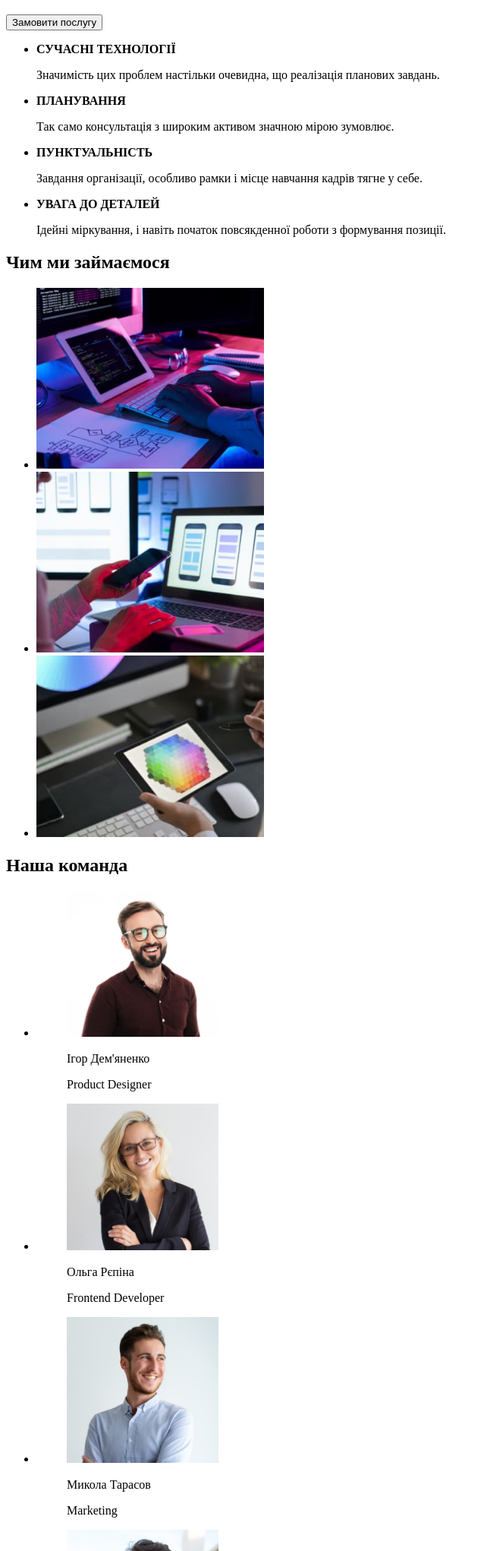
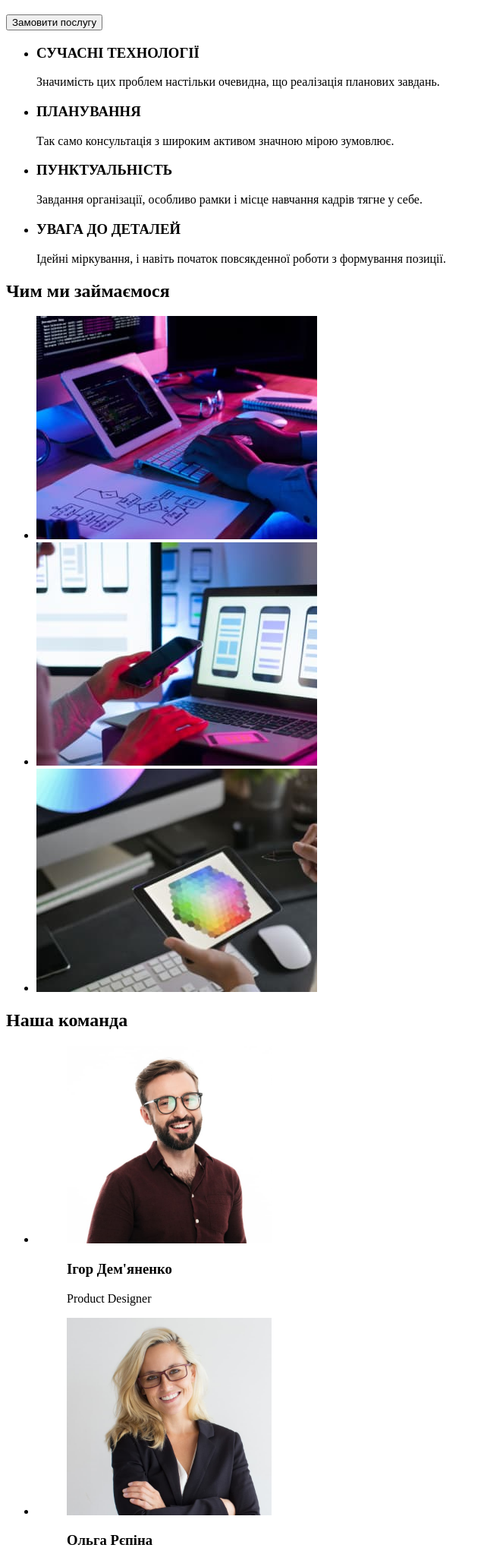
Before and after one commit to Sergiy5/goit-markup-hw-01, a plain HTML site: page index.html in a window 1280 px wide. Shown: the part 191-2233 px from the top of the page at 76% size, without its empty margins (0-642 px from the left). Drawn offline with Linux system fonts and the light colour scheme.

Commit message:
Змінені теги на секції

```diff
--- a/index.html
+++ b/index.html
@@ -9,7 +9,7 @@
   <body>
     <!--Header-->
     <header>
-      <div class="top_line">
+      <!--Navigation panel-->
       <nav>
         <a href="./index.html" class="logo">WebStudio</a>
         <ul>
@@ -20,7 +20,6 @@
       </nav>
       <a href="mailto:info@devstudio.com" class="link">info@devstudio.com</a>
       <a href="tel:+380961111111">+38 096 111 11 11</a>
-      </div>
       <!--Main header-->
       <div class="main_header">
         <h1>Ефективні рішення для вашого бізнесу</h1>
@@ -28,72 +27,72 @@
         <button class="button">Замовити послугу</button>
       </div>
     </header>
-    <!--Main-->
+    <!--Main content-->
     <main>
       <!--Featurs-->
-      <div class="featurs">
+      <section class="featurs">
         <ul>
           <li>
-            <p><b>СУЧАСНІ ТЕХНОЛОГІЇ</b></p>
+            <h3>СУЧАСНІ ТЕХНОЛОГІЇ</h3>
             <p>
               Значимість цих проблем настільки очевидна, що реалізація планових
               завдань.
             </p>
           </li>
           <li>
-            <p><b>ПЛАНУВАННЯ</b></p>
+            <h3>ПЛАНУВАННЯ</h3>
             <p>
               Так само консультація з широким активом значною мірою зумовлює.
             </p>
           </li>
           <li>
-            <p><b>ПУНКТУАЛЬНІСТЬ</b></p>
+            <h3>ПУНКТУАЛЬНІСТЬ</h3>
             <p>
               Завдання організації, особливо рамки і місце навчання кадрів тягне
               у себе.
             </p>
           </li>
           <li>
-            <p><b>УВАГА ДО ДЕТАЛЕЙ</b></p>
+            <h3>УВАГА ДО ДЕТАЛЕЙ</h3>
             <p>
               Ідейні міркування, і навіть початок повсякденної роботи з
               формування позиції.
             </p>
           </li>
         </ul>
-      </div>
+      </section>
       <!--Employment type-->
-      <div>
+      <section>
         <h2>Чим ми займаємося</h2>
         <ul>
           <li>
-            <img src="./images/img1.jpg" width="300" alt="Десктопні додатки" />
+            <img src="./images/img1.jpg" width="370" alt="Десктопні додатки" />
           </li>
           <li>
-            <img src="./images/img2.jpg" width="300" alt="Mобільні додатки" />
+            <img src="./images/img2.jpg" width="370" alt="Mобільні додатки" />
           </li>
           <li>
             <img
               src="./images/img3.jpg"
-              width="300"
+              width="370"
               alt="Дизайнерські рішення"
             />
           </li>
         </ul>
-      </div>
+      </section>
       <!--About team-->
-      <div>
+      <section>
         <h2>Наша команда</h2>
         <ul>
           <li>
             <figure>
               <img
                 src="./images/photo1.jpg"
-                width="200"
+                width="270"
                 alt="Ігор Дем'яненко Product Designer"
               />
               <figcaption>
-                <p>Ігор Дем'яненко</p>
+                <h3>Ігор Дем'яненко</h3>
                 <p>Product Designer</p>
               </figcaption>
             </figure>
@@ -102,11 +101,11 @@
             <figure>
               <img
                 src="./images/photo2.jpg"
-                width="200"
+                width="270"
                 alt="Ольга Рєпіна Frontend Developer"
               />
               <figcaption>
-                <p>Ольга Рєпіна</p>
+                <h3>Ольга Рєпіна</h3>
                 <p>Frontend Developer</p>
               </figcaption>
             </figure>
@@ -115,11 +114,11 @@
             <figure>
               <img
                 src="./images/photo3.jpg"
-                width="200"
+                width="270"
                 alt="Микола Тарасов Marketing"
               />
               <figcaption>
-                <p>Микола Тарасов</p>
+                <h3>Микола Тарасов</h3>
                 <p>Marketing</p>
               </figcaption>
             </figure>
@@ -128,17 +127,17 @@
             <figure>
               <img
                 src="./images/photo4.jpg"
-                width="200"
+                width="270"
                 alt="Михайло Єрмаков UI Designer"
               />
               <figcaption>
-                <p>Михайло Єрмаков</p>
+                <h3>Михайло Єрмаков</h3>
                 <p>UI Designer</p>
               </figcaption>
             </figure>
           </li>
         </ul>
-      </div>
+      </section>
     </main>
     <!--Footer-->
     <footer>
```
Lines whose indentation alone changed are shown as unchanged.
